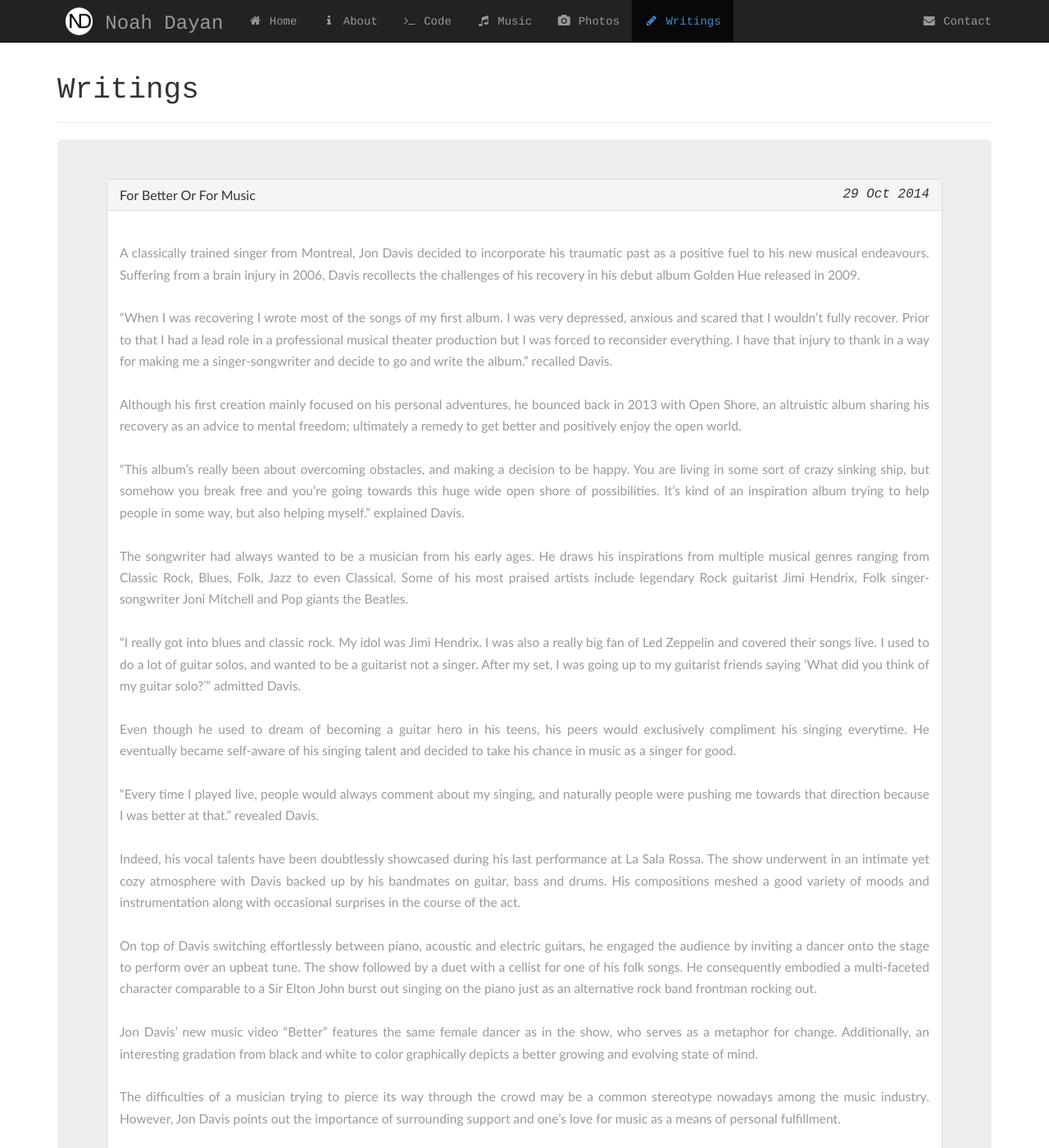
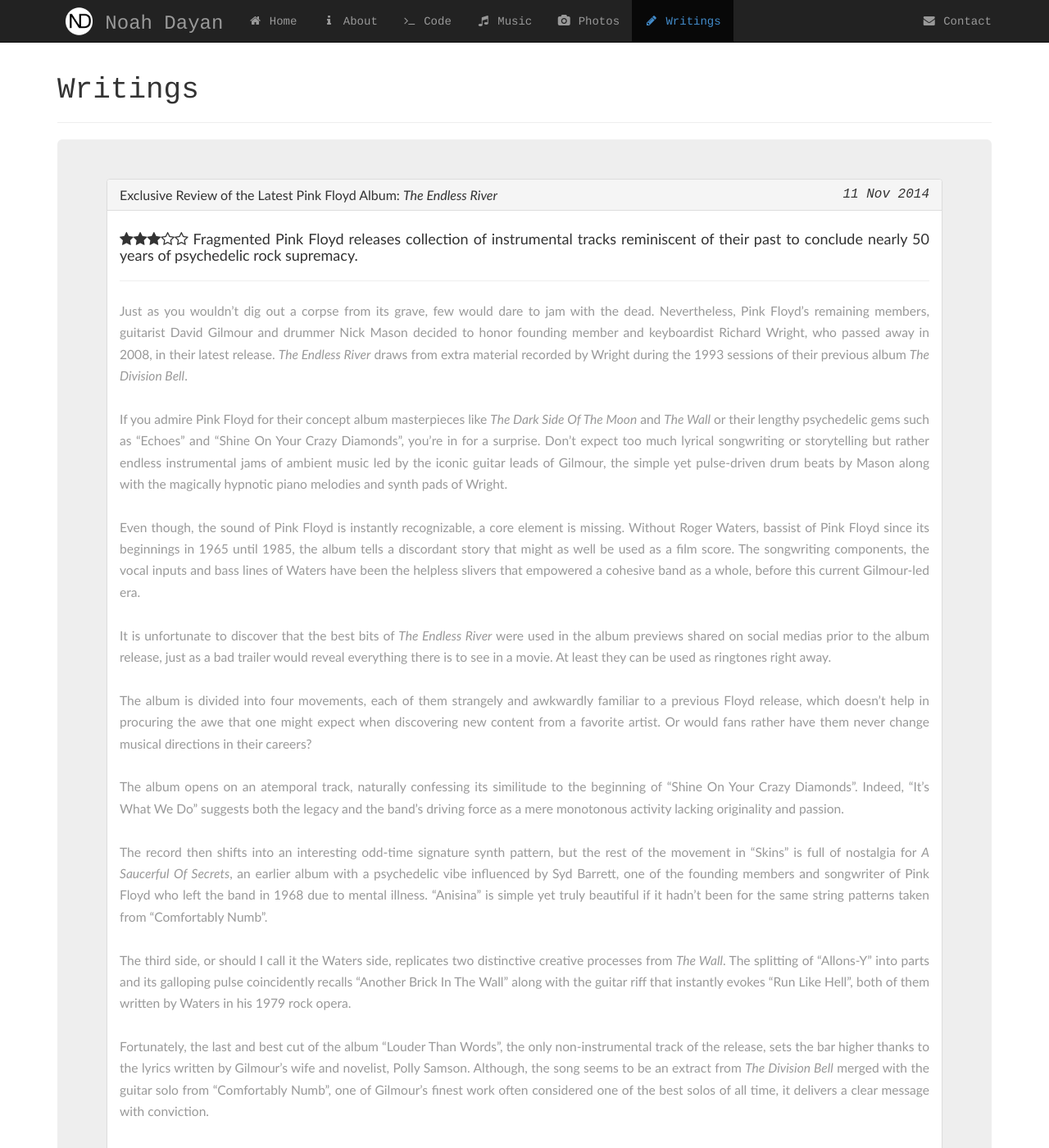
Before and after one commit to noahdayan/noahdayan.github.io, a Jekyll site: the page built from writings/index.html, in a window 1280 px wide and 1400 px high. Shown: the whole window at 82% size. Built offline with Jekyll 4.4.1, drawn with Linux system fonts in a browser that asks for light colours; Markdown is read by kramdown in place of the engine named in the settings; some of the changed text lies outside the part shown.

Commit message:
New article in writings

```diff
--- a/writings/index.html
+++ b/writings/index.html
@@ -15,21 +15,66 @@
 		  <div class="panel panel-default">
 		    <div class="panel-heading">
 		      <a class="no-link" data-toggle="collapse" data-parent="#accordion" href="#collapse1">
+		      	<h4 class="panel-title futura">
+		          Exclusive Review of the Latest Pink Floyd Album: <em>The Endless River</em>
+		          <em class="courier pull-right">11 Nov 2014</em>
+		      	</h4>
+		  	  </a>
+		    </div>
+		    <div id="collapse1" class="panel-collapse collapse in">
+		      <div class="panel-body futura">
+		      	<h4 class="text-justify">
+		      		<i class="fa fa-star"></i><i class="fa fa-star"></i><i class="fa fa-star"></i><i class="fa fa-star-o"></i><i class="fa fa-star-o"></i> Fragmented Pink Floyd releases collection of instrumental tracks reminiscent of their past to conclude nearly 50 years of psychedelic rock supremacy.<hr>
+		      	</h4>
+		      	<h3 class="text-justify">
+			      <small>
+			      Just as you wouldn’t dig out a corpse from its grave, few would dare to jam with the dead. Nevertheless, Pink Floyd’s remaining members, guitarist David Gilmour and drummer Nick Mason decided to honor founding member and keyboardist Richard Wright, who passed away in 2008, in their latest release. <em>The Endless River</em> draws from extra material recorded by Wright during the 1993 sessions of their previous album <em>The Division Bell</em>.<br>
+			      <br>
+			      If you admire Pink Floyd for their concept album masterpieces like <em>The Dark Side Of The Moon</em> and <em>The Wall</em> or their lengthy psychedelic gems such as “Echoes” and “Shine On Your Crazy Diamonds”, you’re in for a surprise. Don’t expect too much lyrical songwriting or storytelling but rather endless instrumental jams of ambient music led by the iconic guitar leads of Gilmour, the simple yet pulse-driven drum beats by Mason along with the magically hypnotic piano melodies and synth pads of Wright.<br>
+			      <br>
+			      Even though, the sound of Pink Floyd is instantly recognizable, a core element is missing. Without Roger Waters, bassist of Pink Floyd since its beginnings in 1965 until 1985, the album tells a discordant story that might as well be used as a film score. The songwriting components, the vocal inputs and bass lines of Waters have been the helpless slivers that empowered a cohesive band as a whole, before this current Gilmour-led era.<br>
+			      <br>
+			      It is unfortunate to discover that the best bits of <em>The Endless River</em> were used in the album previews shared on social medias prior to the album release, just as a bad trailer would reveal everything there is to see in a movie. At least they can be used as ringtones right away.<br>
+			      <br>
+			      The album is divided into four movements, each of them strangely and awkwardly familiar to a previous Floyd release, which doesn’t help in procuring the awe that one might expect when discovering new content from a favorite artist. Or would fans rather have them never change musical directions in their careers?<br>
+			      <br>
+			      The album opens on an atemporal track, naturally confessing its similitude to the beginning of “Shine On Your Crazy Diamonds”. Indeed, “It’s What We Do” suggests both the legacy and the band’s driving force as a mere monotonous activity lacking originality and passion.<br>
+			      <br>
+			      The record then shifts into an interesting odd-time signature synth pattern, but the rest of the movement in “Skins” is full of nostalgia for <em>A Saucerful Of Secrets</em>, an earlier album with a psychedelic vibe influenced by Syd Barrett, one of the founding members and songwriter of Pink Floyd who left the band in 1968 due to mental illness. “Anisina” is simple yet truly beautiful if it hadn’t been for the same string patterns taken from “Comfortably Numb”.<br>
+			      <br>
+			      The third side, or should I call it the Waters side, replicates two distinctive creative processes from <em>The Wall</em>. The splitting of “Allons-Y” into parts and its galloping pulse coincidently recalls “Another Brick In The Wall” along with the guitar riff that instantly evokes “Run Like Hell”, both of them written by Waters in his 1979 rock opera.<br>
+			      <br>
+			      Fortunately, the last and best cut of the album “Louder Than Words”, the only non-instrumental track of the release, sets the bar higher thanks to the lyrics written by Gilmour’s wife and novelist, Polly Samson. Although, the song seems to be an extract from <em>The Division Bell</em> merged with the guitar solo from “Comfortably Numb”, one of Gilmour’s finest work often considered one of the best solos of all time, it delivers a clear message with conviction.<br>
+			      <br>
+			      <em>The Endless River</em> succeeds in transporting the listener through some of Pink Floyd’s distinctive eras as a compilation of old songs or a reissue, but hardly as an album with brand new solid material. Currently in a vulnerable state of collapse, Pink Floyd failed to provide original compositions worthy of their name and missed the opportunity to praise Wright’s work.<br>
+			      <br>
+			      Overall, the Wright soul is missing.
+			      </small>
+		      	</h3>
+		      </div>
+		    </div>
+		  </div>
+		  <div class="panel panel-default">
+		    <div class="panel-heading">
+		      <a class="no-link" data-toggle="collapse" data-parent="#accordion" href="#collapse2">
 		    	<h4 class="panel-title futura">
 		          For Better Or For Music
 		          <em class="courier pull-right">29 Oct 2014</em>
 		        </h4>
 		      </a>
 		    </div>
-		    <div id="collapse1" class="panel-collapse collapse in">
+		    <div id="collapse2" class="panel-collapse collapse">
 		      <div class="panel-body futura">
+		      	<h4 class="text-justify">
+		      		Canadian singer-songwriter Jon Davis launches his new music video “Better” from his second album <em>Open Shore</em>.<hr>
+		      	</h4>
 		      	<h3 class="text-justify">
 			      <small>
-			      A classically trained singer from Montreal, Jon Davis decided to incorporate his traumatic past as a positive fuel to his new musical endeavours. Suffering from a brain injury in 2006, Davis recollects the challenges of his recovery in his debut album Golden Hue released in 2009.<br>
+			      A classically trained singer from Montreal, Jon Davis decided to incorporate his traumatic past as a positive fuel to his new musical endeavours. Suffering from a brain injury in 2006, Davis recollects the challenges of his recovery in his debut album <em>Golden Hue</em> released in 2009.<br>
 			      <br>
 			      “When I was recovering I wrote most of the songs of my first album. I was very depressed, anxious and scared that I wouldn’t fully recover. Prior to that I had a lead role in a professional musical theater production but I was forced to reconsider everything. I have that injury to thank in a way for making me a singer-songwriter and decide to go and write the album.” recalled Davis.<br>
 			      <br>
-			      Although his first creation mainly focused on his personal adventures, he bounced back in 2013 with Open Shore, an altruistic album sharing his recovery as an advice to mental freedom; ultimately a remedy to get better and positively enjoy the open world.<br>
+			      Although his first creation mainly focused on his personal adventures, he bounced back in 2013 with <em>Open Shore</em>, an altruistic album sharing his recovery as an advice to mental freedom; ultimately a remedy to get better and positively enjoy the open world.<br>
 			      <br>
 			      “This album’s really been about overcoming obstacles, and making a decision to be happy. You are living in some sort of crazy sinking ship, but somehow you break free and you’re going towards this huge wide open shore of possibilities. It’s kind of an inspiration album trying to help people in some way, but also helping myself.” explained Davis.<br>
 			      <br>
@@ -57,15 +102,18 @@
 		  </div>
 		  <div class="panel panel-default">
 		    <div class="panel-heading">
-		      <a class="no-link" data-toggle="collapse" data-parent="#accordion" href="#collapse2">
+		      <a class="no-link" data-toggle="collapse" data-parent="#accordion" href="#collapse3">
 		    	<h4 class="panel-title futura">
 		          James Brown and Chuck Berry Have a Son: He's a Troublemaker
 		          <em class="courier pull-right">30 Sept 2014</em>
 		        </h4>
 		      </a>
 		    </div>
-		    <div id="collapse2" class="panel-collapse collapse">
+		    <div id="collapse3" class="panel-collapse collapse">
 		      <div class="panel-body futura">
+		      	<h4 class="text-justify">
+		      		Vintage Trouble, the American blues rock band, stormed through Montreal last Friday at Café Campus.<hr>
+		      	</h4>
 		      	<h3 class="text-justify">
 			      <small>
 			      You might have caught Vintage Trouble’s energetic performances during last summer’s Montreal Jazzfest or as a supporting act of Rock giants, The Who. Formed in Hollywood in 2010, the quartet from California screams the music of the 60s. You can think of them as James Brown meeting Chuck Berry. They mesh good ol’ rock n’ roll with some soul, blues and R&B roots, resulting in a surprisingly bombastic new musical genre.<br>
@@ -82,7 +130,7 @@
 			      <br>
 			      It is somewhat reassuring that in a world dominated by EDM, we still find a few gems who have a strong desire to revive music created with real instruments. It is unfortunate that our generation doesn’t express further interest in the history and origins of popular music.<br>
 			      <br>
-			      The Cali band kicked off their North-American “Swing House Sessions” tour with a setlist of new acoustic compositions found on the latest EP “The Swing House Acoustic Sessions” released this year, along with acoustic arrangements of previously recorded electric tunes from their debut album “The Bomb Shelter Sessions” released in 2012.<br>
+			      The Cali band kicked off their North-American <em>Swing House Sessions</em> tour with a setlist of new acoustic compositions found on the latest EP <em>The Swing House Acoustic Sessions</em> released this year, along with acoustic arrangements of previously recorded electric tunes from their debut album <em>The Bomb Shelter Sessions</em> released in 2012.<br>
 			      <br>
 			      If you haven’t already seen their performance on the “Late Show with David Letterman”, check it out, it surely is worth the procrastination.
 			      </small>
```
